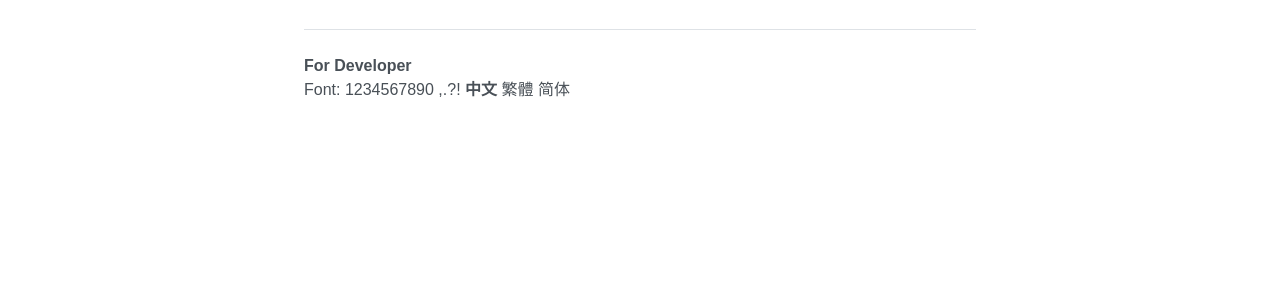
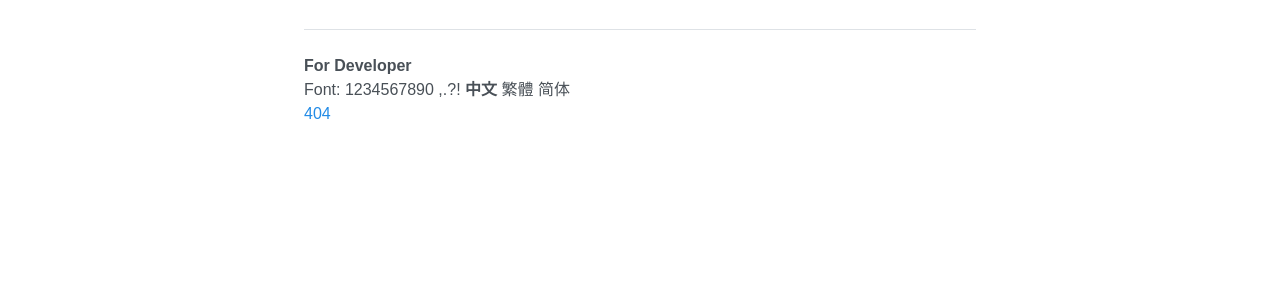
Before and after one commit to ttcps/ttcps.github.io, a Jekyll site: the page built from info.html, in a window 1280 px wide. Shown: the part 312-609 px from the top of the page. Built offline with Jekyll 4.4.1, drawn with Linux system fonts in a browser that asks for light colours.

Commit message:
Update info.html

```diff
--- a/info.html
+++ b/info.html
@@ -11,4 +11,4 @@ Last update: {{ site.time | date: "%Y/%-m/%-d" }}
 <hr>
 <b>Copyright Information</b>
 <p>Site Theme: ModernT (<a href="https://github.com/poole/poole" style="color: black;">Poole</a> Edited by tcps Info. Dep.)<br>Site Fonts: Arial + Noto Sans</p>
-<hr><b>For Developer</b><br>Font: 1234567890 ,.?! <b>中文</b> 繁體 简体</main>
+<hr><b>For Developer</b><br>Font: 1234567890 ,.?! <b>中文</b> 繁體 简体<br><a href="/404">404</a>
```
